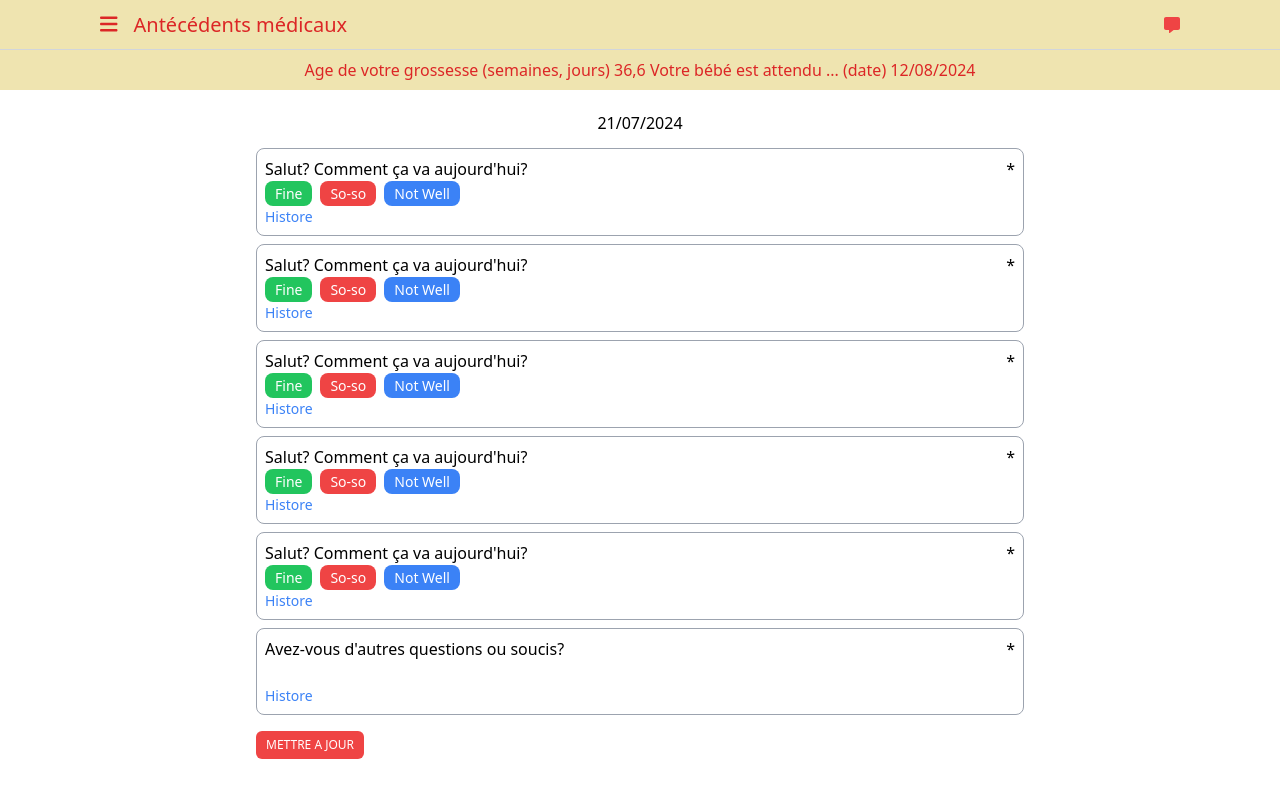
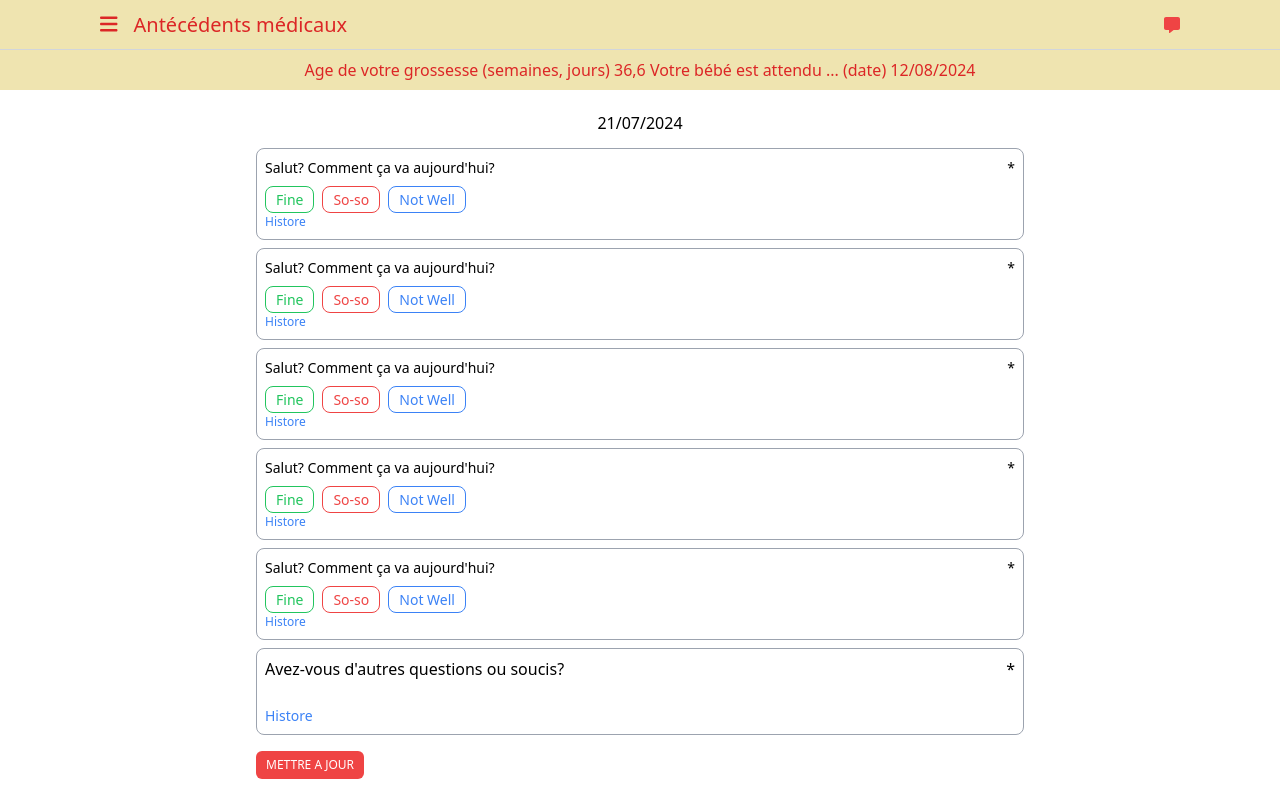
Before and after one commit to Jospin6/jambo-mama, a React (Vite) app: page /antecedent-medicaux in a window 1280 px wide. Built offline with nearby package versions, Linux system fonts and the light colour scheme.

Commit message:
Redesign the questionItem component

```diff
--- a/src/components/QuestionItem.jsx
+++ b/src/components/QuestionItem.jsx
@@ -1,16 +1,16 @@
 export const QuestionItem = ({question, isHidden, icon, otherText}) => {
     return <div className="border-[1px] border-gray-400 rounded-lg p-2 mb-2">
-        <div className="flex justify-between">
+        <div className="flex justify-between text-[14px]">
             <div> <span> {icon} </span> <span>{question}</span> </div>
             <span>*</span>
         </div>
 
-        <div>
-            <button className="px-[10px] py-[2px] rounded-lg bg-green-500 mr-2 text-white text-[14px]">Fine</button>
-            <button className="px-[10px] py-[2px] rounded-lg bg-red-500 mr-2 text-white text-[14px]">So-so</button>
-            <button className={`px-[10px] py-[2px] rounded-lg bg-blue-500 mr-2 text-white text-[14px] ${isHidden}`}>{otherText}</button>
+        <div className="pt-2">
+            <button className="px-[10px] py-[2px] border-[1px] border-green-500 rounded-lg mr-2 text-green-500 text-[14px]">Fine</button>
+            <button className="px-[10px] py-[2px] border-[1px] border-red-500 rounded-lg mr-2 text-red-500 text-[14px]">So-so</button>
+            <button className={`px-[10px] py-[2px] border-[1px] border-blue-500 rounded-lg mr-2 text-blue-500 text-[14px] ${isHidden}`}>{otherText}</button>
         </div>
 
-        <div className="text-[14px] text-blue-500">Histore</div>
+        <div className="text-[12px] text-blue-500">Histore</div>
     </div>
 }
```
